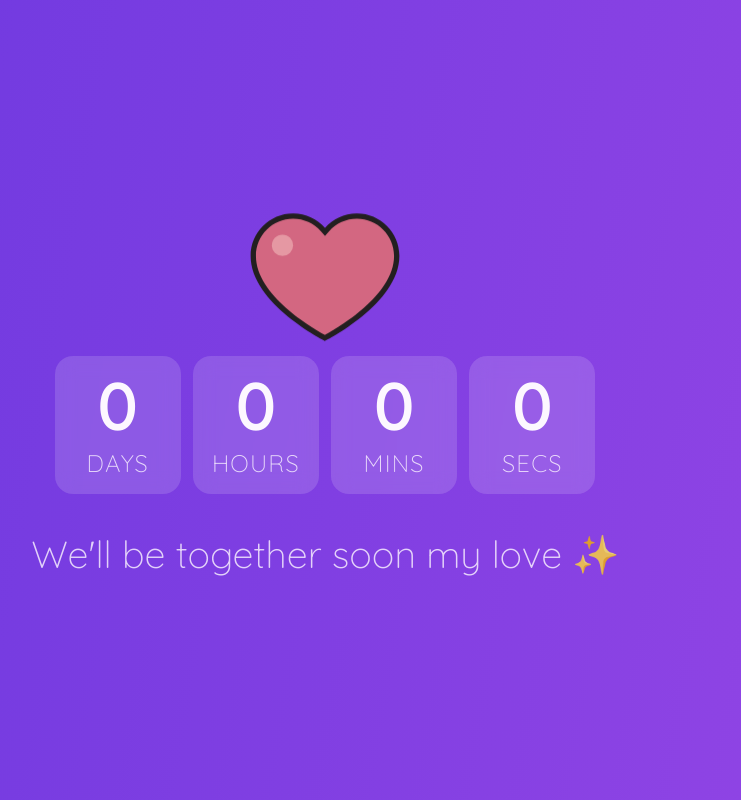
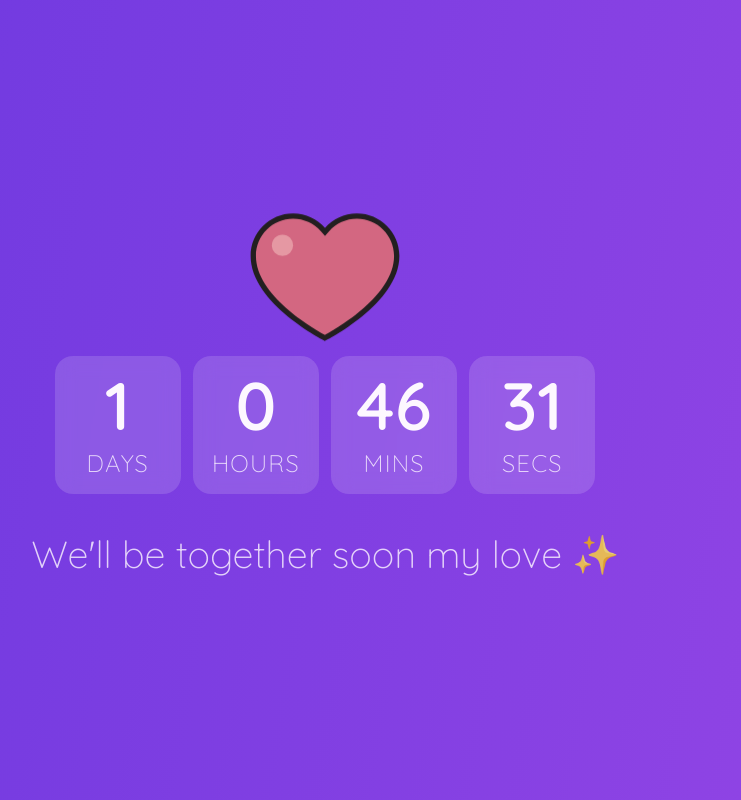
Before and after one commit to mateusztobiasz/timer-for-jula, a plain HTML site: page love-timer/src/html/index.html in a window 1280 px wide. Shown: the whole page, without its empty margins (315-1056 px from the left). Drawn offline with Linux system fonts and the light colour scheme.

Commit message:
Updated timer js logic for tiles

```diff
--- a/love-timer/src/html/index.html
+++ b/love-timer/src/html/index.html
@@ -7,10 +7,6 @@
       rel="icon"
       type="image/x-icon"
       href="/love-timer/src/assets/favicon.svg"
-    />
-    <link
-      href="https://fonts.googleapis.com/css2?family=Inter:wght@400;500;600&display=swap"
-      rel="stylesheet"
     />
     <link
       href="https://fonts.googleapis.com/css2?family=Quicksand:wght@300..700&display=swap"
@@ -26,19 +22,20 @@
       <img src="/love-timer/src/assets/love.svg" class="heart" alt="Heart" />
       <div id="timer">
         <div class="tile">
-          <span class="value" id="days">0</span>
+          <span class="value" id="days"></span>
           <span class="label">days</span>
         </div>
         <div class="tile">
-          <span class="value" id="hours">0</span>
+          <span class="value" id="hours"></span>
           <span class="label">hours</span>
         </div>
+        <span class="together-text" hidden></span>
         <div class="tile">
-          <span class="value" id="minutes">0</span>
+          <span class="value" id="minutes"></span>
           <span class="label">mins</span>
         </div>
         <div class="tile">
-          <span class="value" id="seconds">0</span>
+          <span class="value" id="seconds"></span>
           <span class="label">secs</span>
         </div>
       </div>
--- a/love-timer/src/scripts/script.js
+++ b/love-timer/src/scripts/script.js
@@ -1,14 +1,26 @@
-const meetingDate = new Date("2025-12-16T22:00:00");
+    const meetingDate = new Date("2025-12-16T22:30:00");
 
     function updateTimer() {
-    const timer = document.getElementById("timer")
         const bottomText = document.querySelector(".bottom-text")
+        const timerTiles = document.getElementsByClassName('tile');
+        const togetherText = document.querySelector(".together-text")
+
+        const daysTileValue = document.getElementById("days")
+        const hoursTileValue = document.getElementById("hours")
+        const minutesTileValue = document.getElementById("minutes")
+        const secondsTileValue = document.getElementById("seconds")
+
         const now = new Date();
         const diff = meetingDate - now;
 
         if (diff <= 0) {
-        timer.textContent = "We're together 🐻";
             bottomText.hidden = true
+            togetherText.hidden = false
+
+            for (let i = 0; i < timerTiles.length; i++){
+                timerTiles[i].style.display = "none"
+            }
+            togetherText.textContent = "We're together babe 🐻"
 
             return;
         }
@@ -18,12 +30,11 @@ function updateTimer() {
         const minutes = Math.floor((diff / (1000 * 60)) % 60);
         const seconds = Math.floor((diff / 1000) % 60);
 
-    timer.textContent = ''
-    if (days != 0) {timer.textContent += `${days}d `}
-    if (hours != 0) {timer.textContent += `${hours}h `}
-    if (minutes != 0) {timer.textContent += `${minutes}m `}
-    if (seconds != 0) {timer.textContent += `${seconds}s`}
+        daysTileValue.textContent = `${days}`
+        hoursTileValue.textContent = `${hours}`
+        minutesTileValue.textContent = `${minutes}`
+        secondsTileValue.textContent = `${seconds}`
     }
 
-//setInterval(updateTimer, 1000);
-//updateTimer();
+    setInterval(updateTimer, 1000);
+    updateTimer();
--- a/love-timer/src/styles/style.css
+++ b/love-timer/src/styles/style.css
@@ -36,9 +36,14 @@ body {
   margin-top: 20px;
   text-align: center;
   margin: 0;
+  font-size: 60px;
   font-family: 'Quicksand', sans-serif;
   font-weight: 600;
   font-variant-numeric: tabular-nums;
+}
+
+.together-text{
+  grid-column: 1 / -1;
 }
 
 @media (max-width: 550px) {
```
Lines whose indentation alone changed are shown as unchanged.
